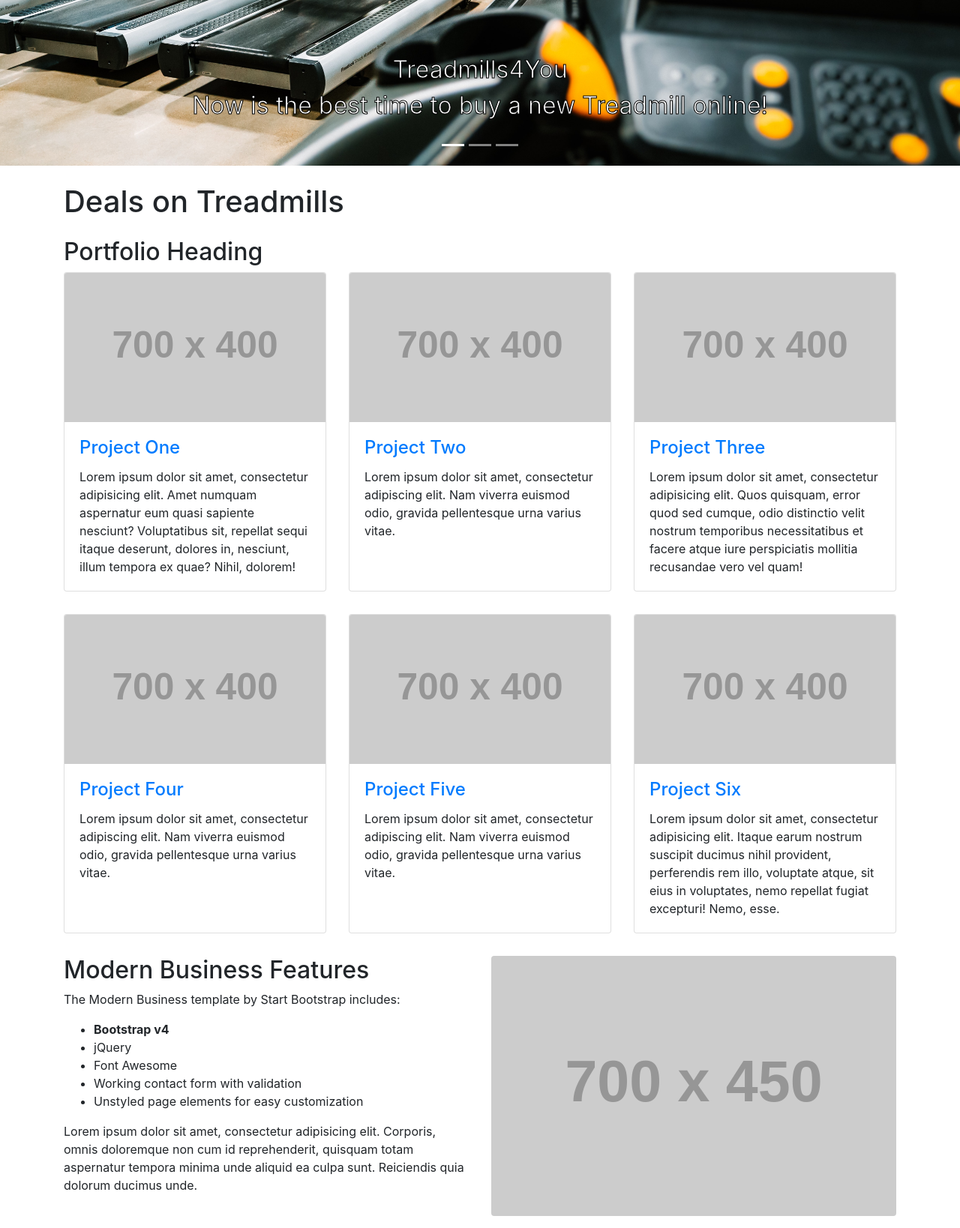
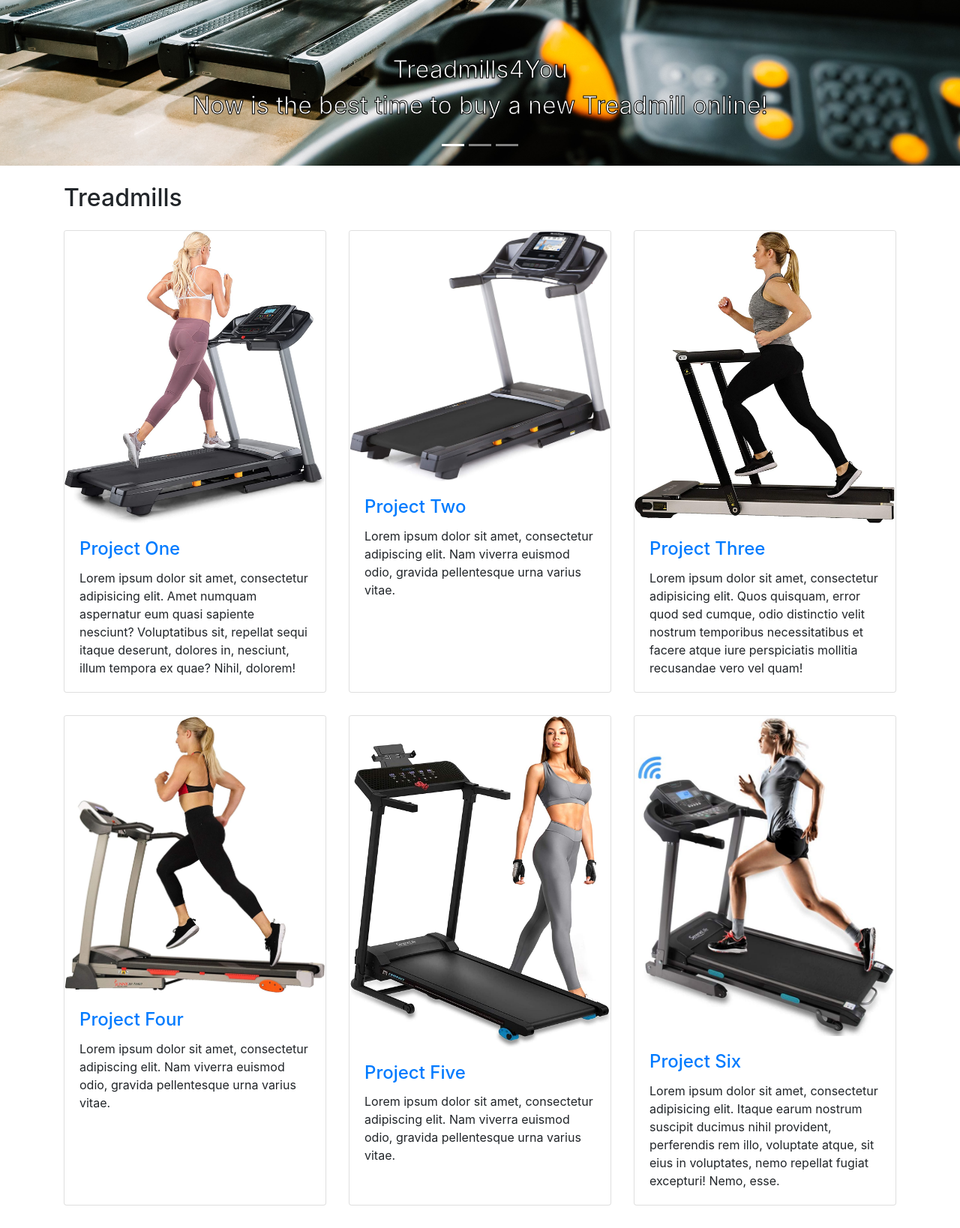
Before and after one commit to JaycobDuffel/ASDjango, a Django app: page / in a window 1280 px wide. Shown: the part 355-1993 px from the top of the page at 75% size. Run offline with Django 3.2, Linux system fonts and the light colour scheme; grey boxes labelled with a size stand in for pictures from a placeholder-image service; some libraries are stand-ins or nearby versions.

Commit message:
Add Treadmills

```diff
--- a/affiliatesite/affiliate/templates/home.html
+++ b/affiliatesite/affiliate/templates/home.html
@@ -128,11 +128,11 @@
 
     <!-- Page Content -->
     <div class="container">
-      <h1 class="my-4">Deals on Treadmills</h1>
+
 
 
       <!-- Portfolio Section -->
-      <h2>Portfolio Heading</h2>
+      <h2 class="my-4">Treadmills</h2>
 
       <div class="row">
         <div class="col-lg-4 col-sm-6 portfolio-item">
@@ -140,7 +140,7 @@
             <a href="#"
               ><img
                 class="card-img-top"
-                src="http://placehold.it/700x400"
+                src="{% static 'affiliate/images/Nordic1.jpg'%}"
                 alt=""
             /></a>
             <div class="card-body">
@@ -161,7 +161,7 @@
             <a href="#"
               ><img
                 class="card-img-top"
-                src="http://placehold.it/700x400"
+                src="{% static 'affiliate/images/Nordic2.jpg'%}"
                 alt=""
             /></a>
             <div class="card-body">
@@ -180,7 +180,8 @@
             <a href="#"
               ><img
                 class="card-img-top"
-                src="http://placehold.it/700x400"
+                src="{% static 'affiliate/images/SunnyHealth1.jpg'%}"
+
                 alt=""
             /></a>
             <div class="card-body">
@@ -201,7 +202,8 @@
             <a href="#"
               ><img
                 class="card-img-top"
-                src="http://placehold.it/700x400"
+                src="{% static 'affiliate/images/SunnyHealth2.jpg'%}"
+
                 alt=""
             /></a>
             <div class="card-body">
@@ -220,7 +222,7 @@
             <a href="#"
               ><img
                 class="card-img-top"
-                src="http://placehold.it/700x400"
+                src="{% static 'affiliate/images/SereneLife1.jpg'%}"
                 alt=""
             /></a>
             <div class="card-body">
@@ -239,7 +241,7 @@
             <a href="#"
               ><img
                 class="card-img-top"
-                src="http://placehold.it/700x400"
+                src="{% static 'affiliate/images/SereneLife2.jpg'%}"
                 alt=""
             /></a>
             <div class="card-body">
```
Also changed, not shown: affiliatesite/affiliate/static/affiliate/images/Nordic1.jpg (added), affiliatesite/affiliate/static/affiliate/images/Nordic2.jpg (added), affiliatesite/affiliate/static/affiliate/images/SereneLife1.jpg (added), affiliatesite/affiliate/static/affiliate/images/SereneLife2.jpg (added), affiliatesite/affiliate/static/affiliate/images/SunnyHealth1.jpg (added), affiliatesite/affiliate/static/affiliate/images/SunnyHealth2.jpg (added).
